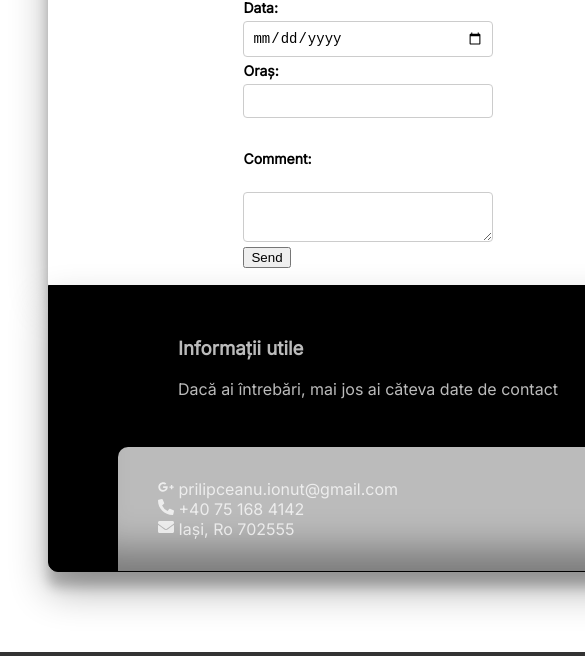
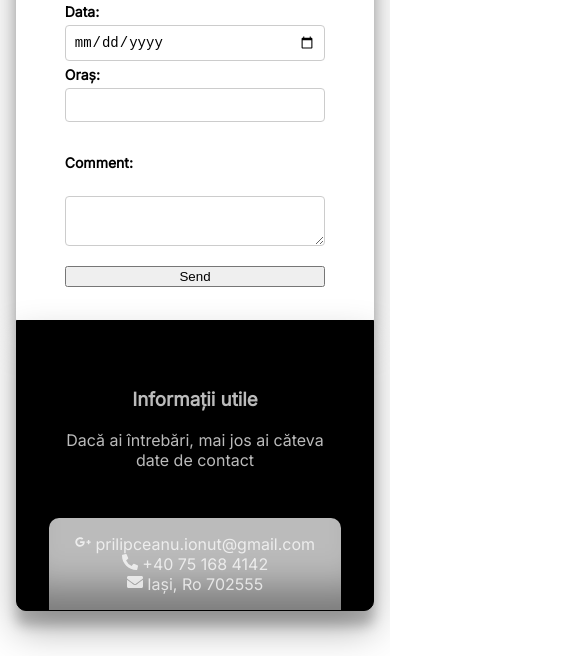
Before and after one commit to ionutprilipceanu/ionutprilipceanufotograf, a Gatsby site: page /Contact in a window 390 px wide. Shown: the part 743-1399 px from the top of the page, 585 px wide, since content can reach past the window. Built offline with nearby package versions, Linux system fonts and the light colour scheme; Gatsby itself is replaced by a stand-in of ours.

Commit message:
contact form style fixed

```diff
--- a/src/components/contactForm/ContactForm.css
+++ b/src/components/contactForm/ContactForm.css
@@ -13,7 +13,6 @@
   align-items: center;
   color: #ffffffbb;
   background-color: black;
-  width: 20rem;
   border: 1px solid black;
   border-top-right-radius: 10px;
   border-bottom-right-radius: 10px;
@@ -27,7 +26,6 @@
   flex-direction: column;
   align-items: center;
   background-color: #fff;
-  width: 40rem;
   border: 1px solid #fff;
   border-top-left-radius: 10px;
   border-bottom-left-radius: 10px;
@@ -43,7 +41,7 @@
 
 .info-contact {
   padding: 1rem 0;
-  margin-left: 3rem;
+  margin-left: 6.5rem;
   background-color: #ffffffbb;
   border-top-left-radius: 10px;
   border-bottom-left-radius: 10px;
@@ -112,17 +110,16 @@ label {
 @media (max-width: 992px) {
   .sections {
     flex-direction: column;
+    width: 75vw;
   }
 
   .container-form {
-    width: auto;
     flex-direction: column;
-    padding: 3rem;
   }
 
   .form-container {
-    margin: 0 auto;
-    padding: 0;
+    margin: 1rem 1rem 0 1rem;
+    padding: 1rem;
     border-top-left-radius: 10px;
     border-top-right-radius: 10px;
     border-bottom-left-radius: 0;
@@ -130,24 +127,29 @@ label {
   }
 
   .info-container {
-    margin: 0 auto;
-    padding: 0;
-    width: 40rem;
+    margin: 0 1rem 1rem 1rem;
+    padding: 1rem 0 0 0;
     border-top-left-radius: 0;
     border-top-right-radius: 0;
     border-bottom-left-radius: 10px;
     border-bottom-right-radius: 10px;
+    text-align: center;
   }
 
   .info-contact {
-    padding: 1rem 0;
-    margin: auto;
+    padding: 1rem;
+    margin: 0;
+    width: 75vw;
     background-color: #ffffffbb;
     border-top-left-radius: 10px;
     border-top-right-radius: 10px;
     border-bottom-left-radius: 0;
     border-bottom-right-radius: 0;
-    width: 500px;
+  }
+
+  .info-contact > ul {
+    margin: 0;
+    padding: 0;
   }
 
   .info-title {
@@ -167,6 +169,11 @@ label {
     margin: 1.5rem auto;
   }
 
+  .btnSend {
+    width: 100%;
+    margin: 1rem 0 0 0;
+  }
+
   .info-motto {
     display: none;
   }
--- a/src/components/contactForm/ContactForm.js
+++ b/src/components/contactForm/ContactForm.js
@@ -1,13 +1,11 @@
 import React from "react"
 import FormTemp from "./FormTemp"
-// import "react-datepicker/dist/react-datepicker.css"
 import "./ContactForm.css"
 
 import { FaEnvelope, FaGooglePlusG, FaPhoneAlt } from "react-icons/fa"
 
 const ContactForm = () => {
   return (
-    <div>
     <div className="container-form">
       <div className="form-container">
         <div className="form-title">
@@ -44,7 +42,6 @@ const ContactForm = () => {
         </div>
       </div>
     </div>
-    </div>
   )
 }
 export default ContactForm
--- a/src/components/contactForm/FormTemp.js
+++ b/src/components/contactForm/FormTemp.js
@@ -54,7 +54,7 @@ const FormTemp = () => {
           <label htmlFor="comments">Comment:</label>
           <br />
           <textarea name="comments" id="comments"></textarea>
-          <Button type="submit" variant="dark">
+          <Button type="submit" variant="dark" className="btnSend">
             Send
           </Button>
         </div>
```
Lines whose indentation alone changed are shown as unchanged.
